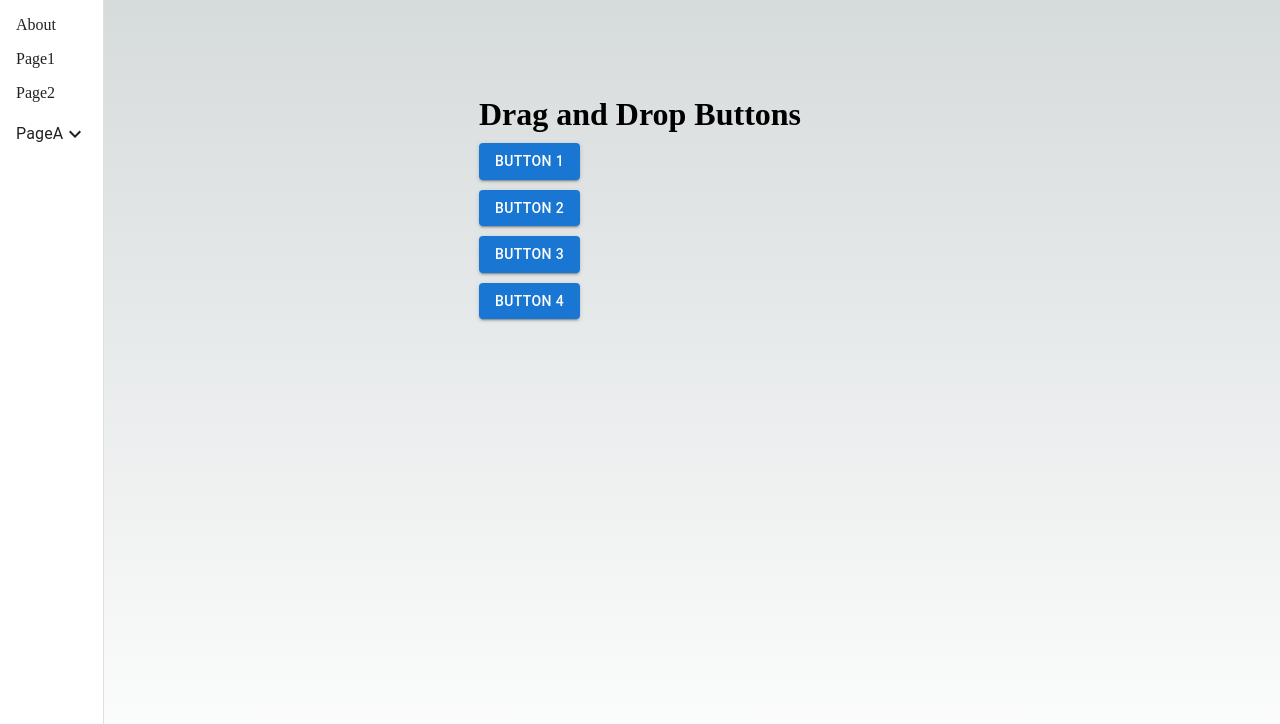
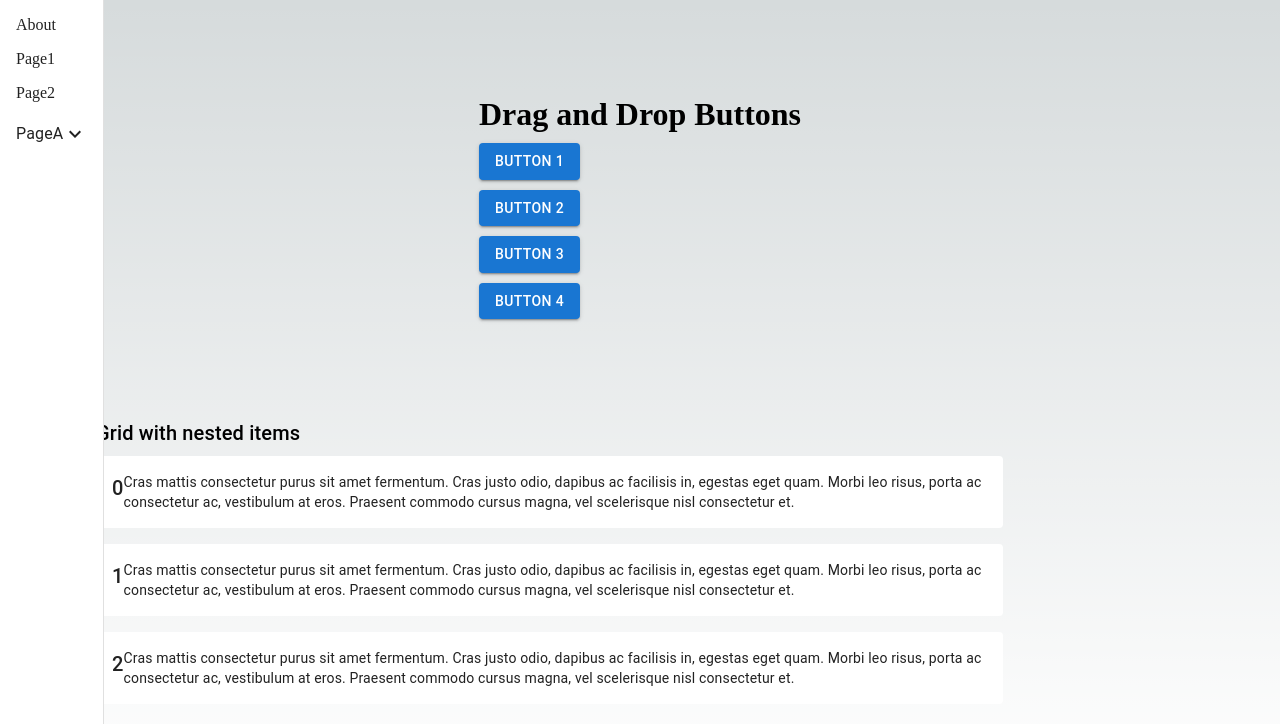
Before and after one commit to shichisan21/drag-test, a Next.js app: page / in a window 1280 px wide. Shown: the top 724 px of the page. Built offline with nearby package versions, Linux system fonts and the light colour scheme.

Commit message:
パネルレイアウト

```diff
--- a/src/pages/index.tsx
+++ b/src/pages/index.tsx
@@ -5,6 +5,7 @@ import { Inter } from "next/font/google";
 import styles from "@/styles/Home.module.css";
 import DragComponent from "@/components/DragComponent";
 import SideMenu from "@/components/SideMenu";
+import { Grid, Paper, Typography } from "@mui/material";
 
 const inter = Inter({ subsets: ["latin"] });
 
@@ -20,6 +21,33 @@ export default function Home(): ReactElement {
       <SideMenu />
       <main className={styles.main}>
         <DragComponent />
+        <Grid container>
+          <Grid item xs={10}>
+            <Typography variant='h6' gutterBottom component='div'>
+              Grid with nested items
+            </Typography>
+            <Grid container spacing={2}>
+              {[0, 1, 2].map((value) => (
+                <Grid key={value} item alignItems={"center"}>
+                  <Paper
+                    sx={{ p: 2, display: "flex", flexDirection: "row" }}
+                    elevation={0}
+                  >
+                    <Typography variant='h6' component='div'>
+                      {value}
+                    </Typography>
+                    <Typography variant='body2'>
+                      {`Cras mattis consectetur purus sit amet fermentum.
+                    Cras justo odio, dapibus ac facilisis in, egestas eget quam.
+                    Morbi leo risus, porta ac consectetur ac, vestibulum at eros.
+                    Praesent commodo cursus magna, vel scelerisque nisl consectetur et.`}
+                    </Typography>
+                  </Paper>
+                </Grid>
+              ))}
+            </Grid>
+          </Grid>
+        </Grid>
       </main>
     </div>
   );
```
Also changed, not shown: src/components/PanelContents.tsx (added).
